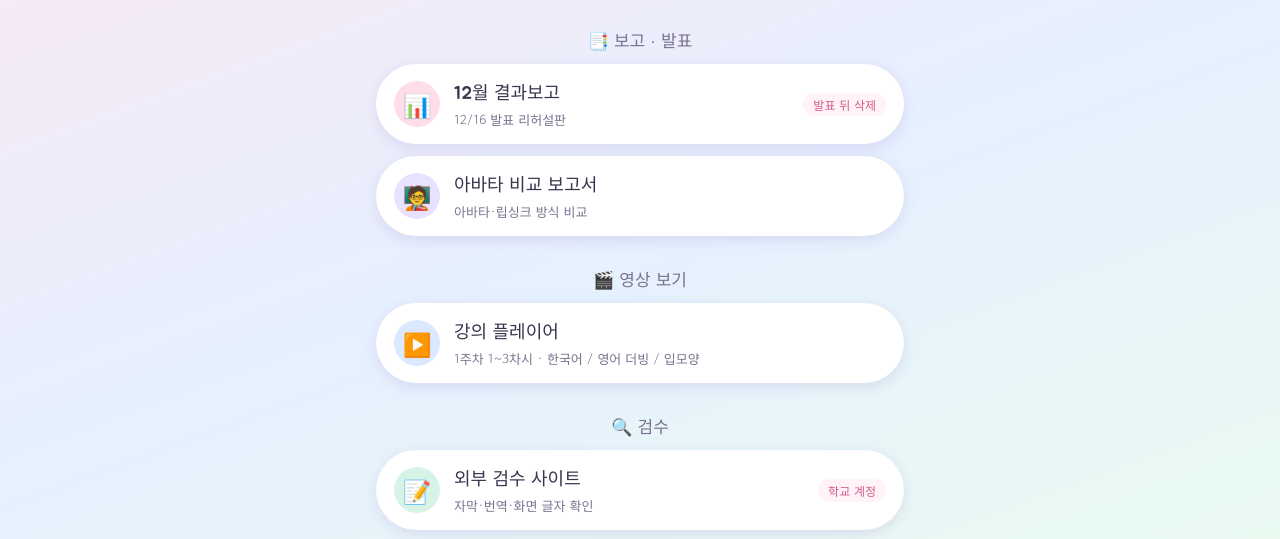
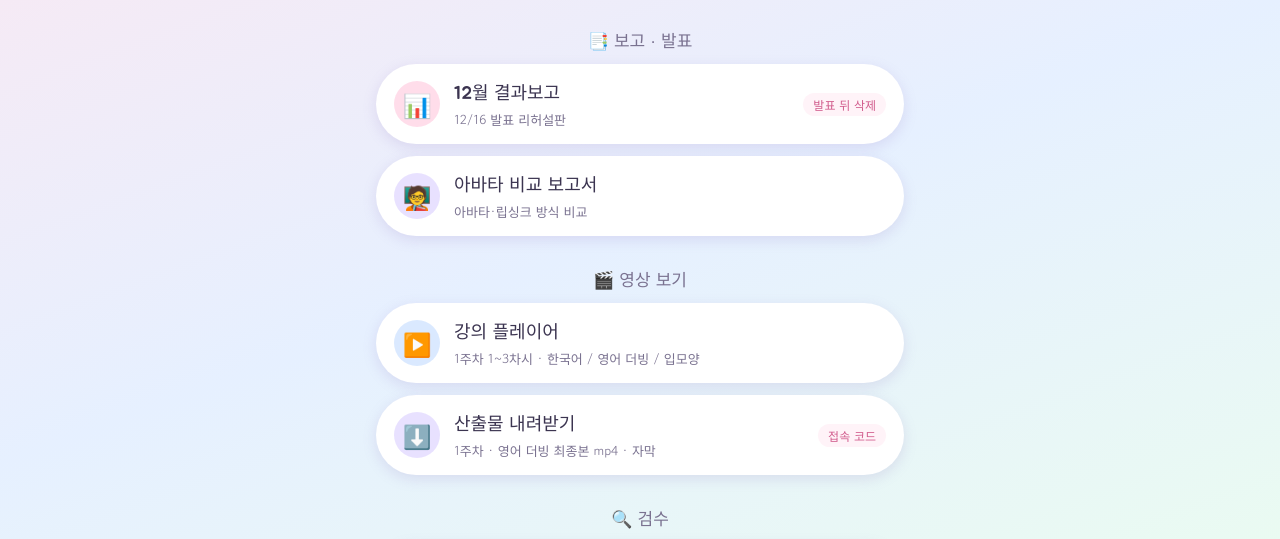
Before and after one commit to nightowl-a11y/aien-links, a plain HTML site: page index.html in a window 1280 px wide. Shown: the part 233-772 px from the top of the page. Drawn offline with Linux system fonts and the light colour scheme.

Commit message:
링크 모음: 산출물 내려받기 버튼 추가 (2026-11-24)
Co-Authored-By: Claude Fable 5.2 <noreply@anthropic.com>

```diff
--- a/index.html
+++ b/index.html
@@ -108,6 +108,11 @@
     <span class="icon">▶️</span>
     <span class="txt"><b>강의 플레이어</b><small>1주차 1~3차시 · 한국어 / 영어 더빙 / 입모양</small></span>
   </a>
+  <a class="link lav" href="https://nightowl-a11y.github.io/lecture-download/" target="_blank" rel="noopener">
+    <span class="icon">⬇️</span>
+    <span class="txt"><b>산출물 내려받기</b><small>1주차 · 영어 더빙 최종본 mp4 · 자막</small></span>
+    <span class="chip">접속 코드</span>
+  </a>
 
   <h2>🔍 검수</h2>
   <a class="link mint" href="https://script.google.com/a/macros/hanyang.ac.kr/s/AKfycbyCzaXo_EUh2otLiT0hjLTV0aYuzAWO4TH7kHaytEN71ZRg19RBa-fegJZuQQtFXXOm/exec" target="_blank" rel="noopener">
```
